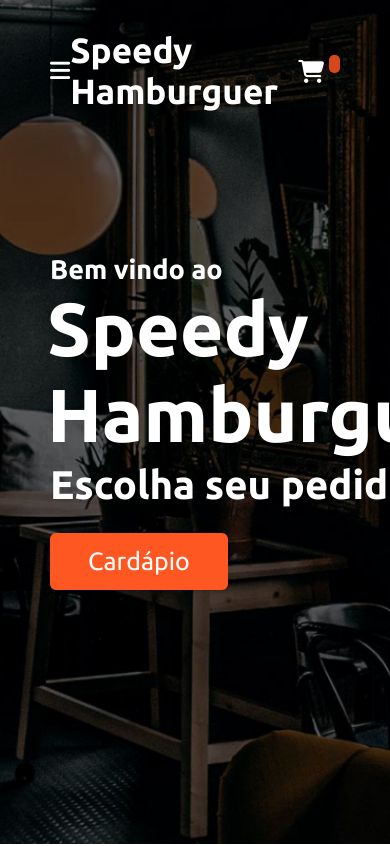
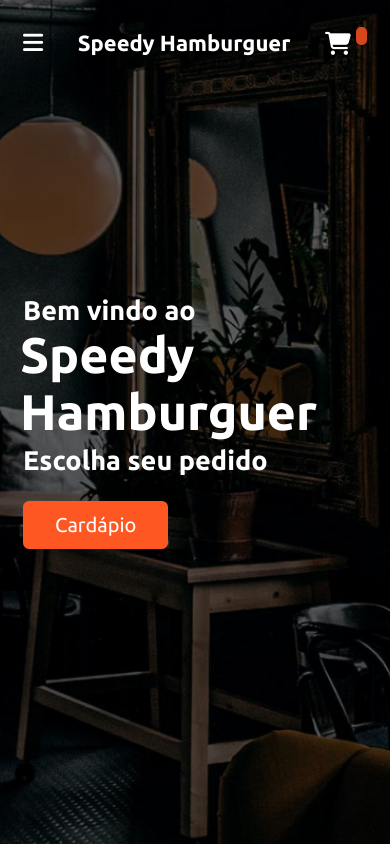
Before and after one commit to RbmrJnr/SpeedyHamburguer, a plain HTML site: page index.html in a window 390 px wide. Shown: the top 846 px of the page. Drawn offline with nearby package versions, Linux system fonts and the light colour scheme.

Commit message:
:lipstick: style: adiciona responsividade na seção home

```diff
--- a/src/styles/style.css
+++ b/src/styles/style.css
@@ -385,6 +385,23 @@ footer span a:hover {
     display: inline-block;
     font-size: 2.5rem;
   }
+
+  .home .home-content .text-2 {
+    font-size: 7rem;
+  }
+
+  .home .home-content .text-3 {
+    font-size: 3.5rem;
+  }
+
+  .home .home-content a {
+    font-size: 2.3rem;
+    padding: 1rem 3rem;
+  }
+
+  .max-width {
+    max-width: 930px;
+  }
 }
 
 @media (max-width: 900px) {
@@ -392,3 +409,35 @@ footer span a:hover {
     padding: 0 5rem;
   }
 }
+
+@media (max-width: 768px) {
+  .max-width {
+    padding: 0 2.3rem;
+  }
+
+  .navbar a h1 {
+    font-size: 2.2rem;
+  }
+
+  .home .home-content .text-2 {
+    font-size: 6rem;
+  }
+
+  .home .home-content .text-3 {
+    font-size: 3.2rem;
+  }
+
+  .home .home-content a {
+    font-size: 2rem;
+  }
+}
+
+@media (max-width: 488px) {
+  .home .home-content .text-2 {
+    font-size: 5rem;
+  }
+
+  .home .home-content .text-3 {
+    font-size: 2.7rem;
+  }
+}
```
